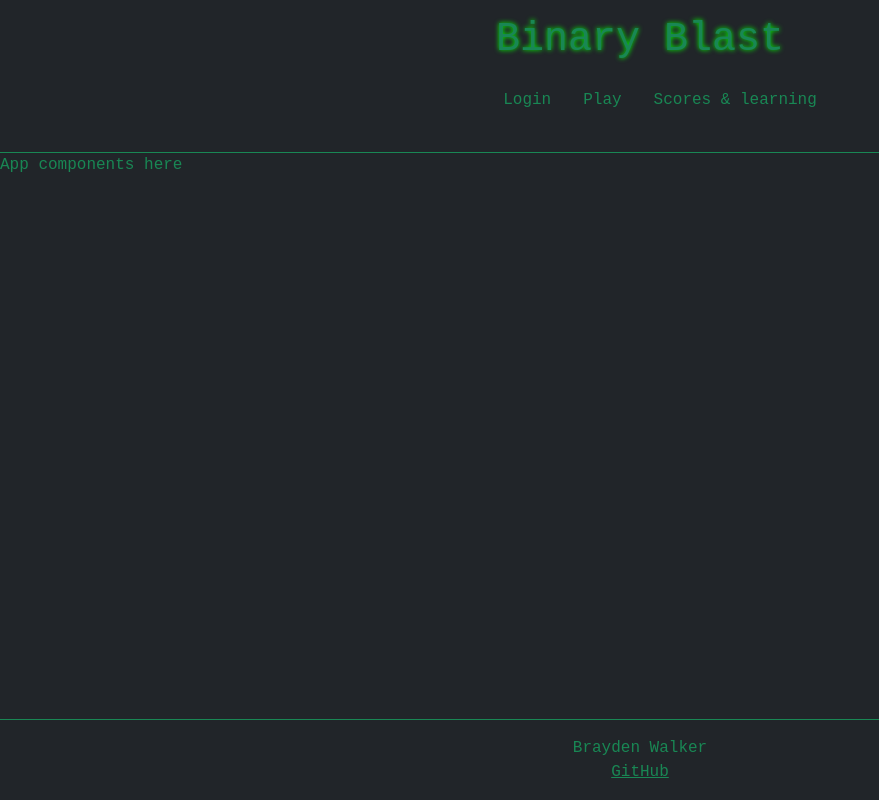
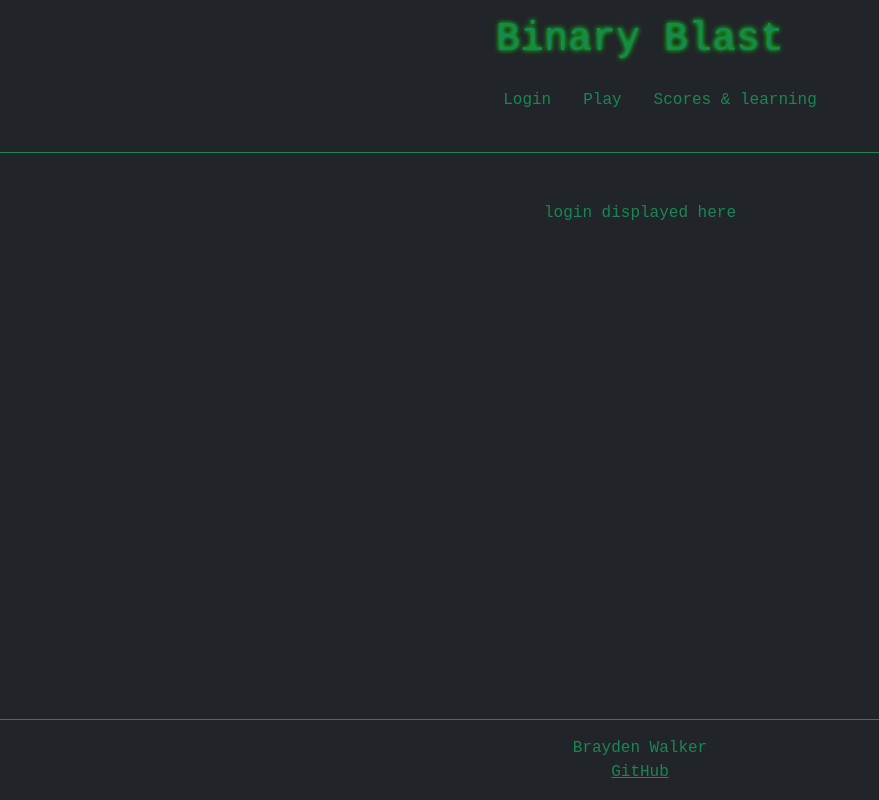
Before and after one commit to BraydenReklaw/startup, a React (Vite) app: page / in a window 1280 px wide. Shown: the whole page, without its empty margins (0-879 px from the left). Built offline with nearby package versions, Linux system fonts and the light colour scheme.

Commit message:
Add Route and BrowserRouter to App.jsx

```diff
--- a/src/app.jsx
+++ b/src/app.jsx
@@ -25,7 +25,12 @@ export default function App() {
             </nav>
         </header>
 
-        <main>App components here</main>
+        <Routes>
+            <Route path='/' element={<Login />} exact />
+            <Route path='/game' element={<Game />} />
+            <Route path='/score' element={<Score />} />
+            <Route path='*' element={<NotFound />} />
+        </Routes>
 
         <footer className="mt-auto py-3 border-top border-success">
             <div className="container text-center">
@@ -38,3 +43,7 @@ export default function App() {
     </BrowserRouter>
   )
 }
+
+function NotFound() {
+    return <main className='container-fluid bg-secondary text-center'>404: Return to sender. Address unknown.</main>;
+  }
```
